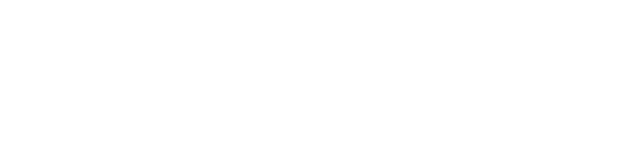
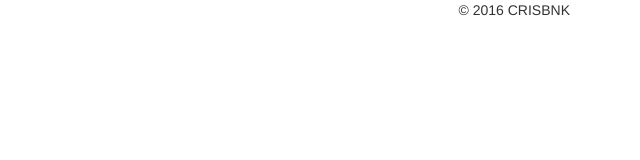
Before and after one commit to crisbnk/code-excercises, a website: page ziplines/camper-leaderboard/app/index.html in a window 1280 px wide. Shown: the whole page, without its empty margins (640-1280 px from the left). Drawn offline with nearby package versions, Linux system fonts and the light colour scheme.

Commit message:
Added footer

```diff
--- a/ziplines/camper-leaderboard/app/index.html
+++ b/ziplines/camper-leaderboard/app/index.html
@@ -12,5 +12,9 @@
     <div id="app">
     </div>
 
+    <div class="container text-right">
+      <p>© 2016 CRISBNK</p>
+    </div>
+
   </body>
 </html>
```
